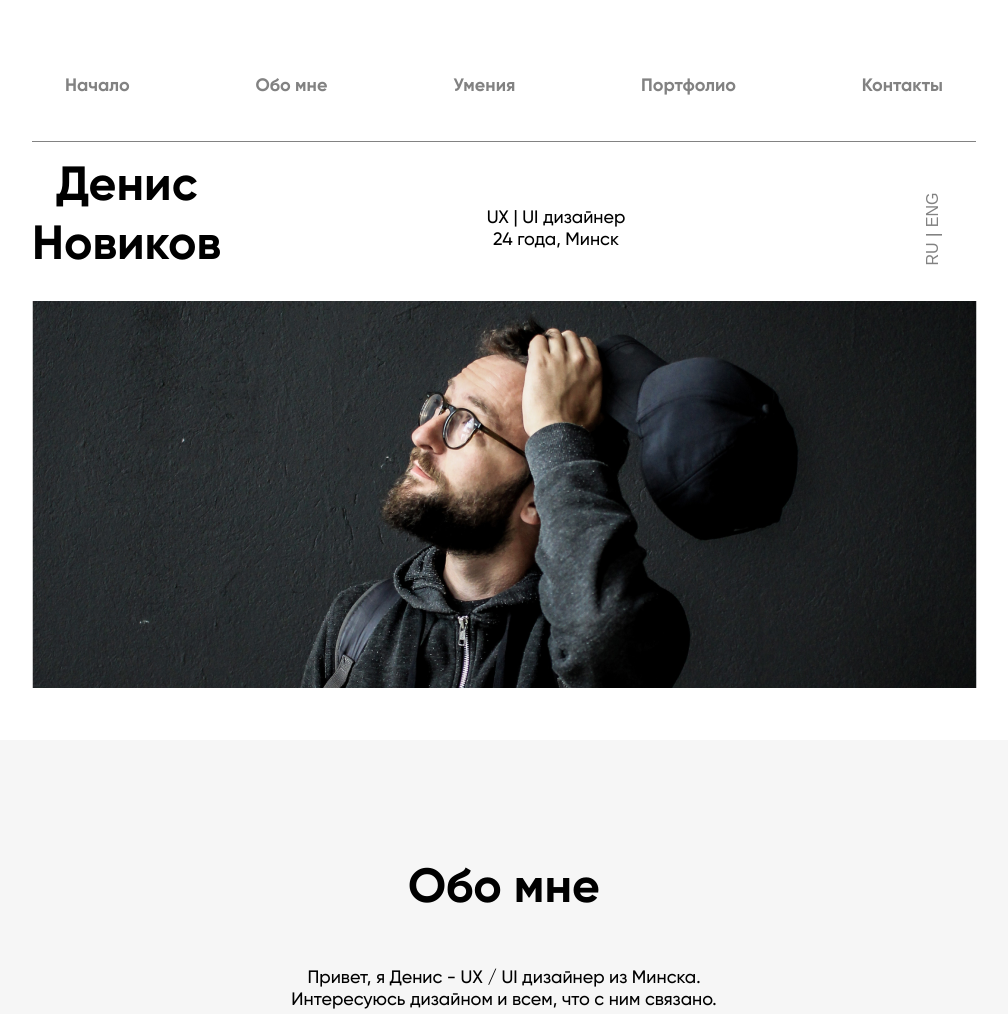
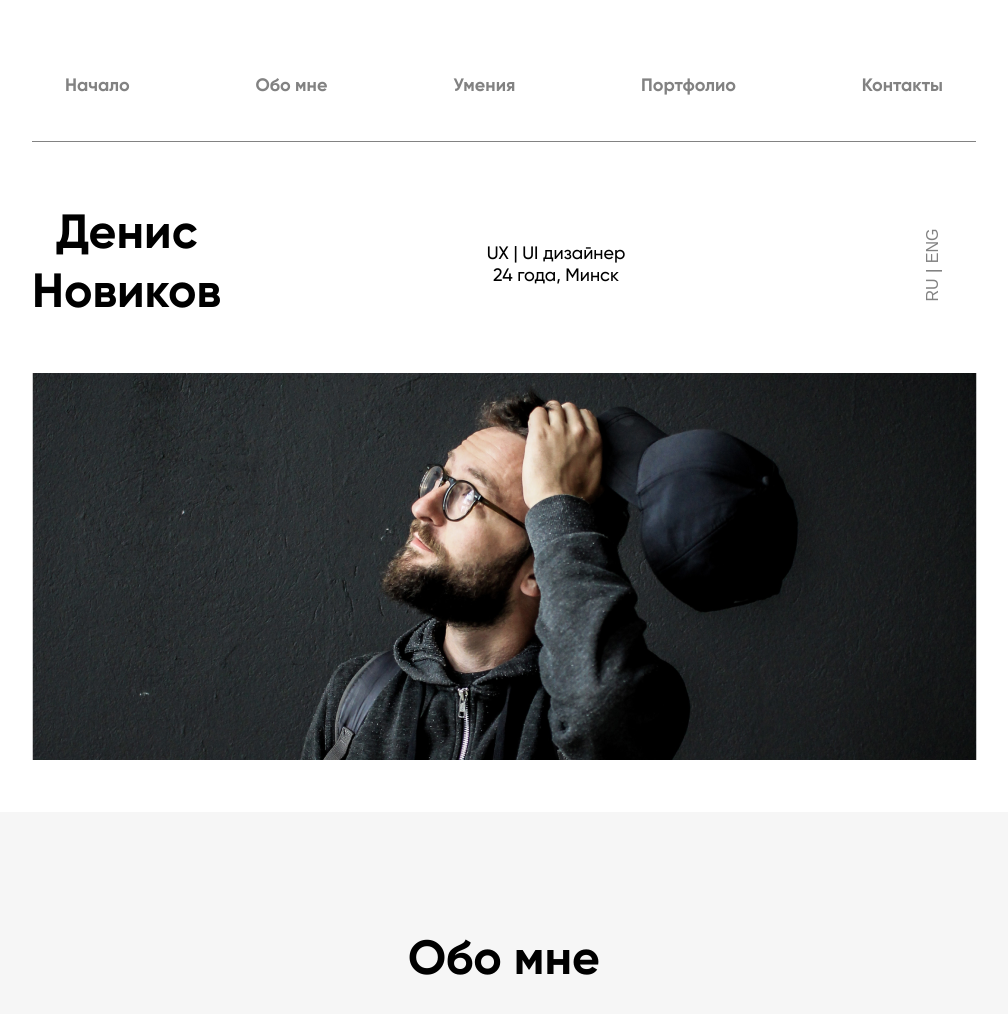
Before and after one commit to mda1232/mda1232, a plain HTML site: page denis_novik/rus_index.html in a window 1280 px wide. Shown: the top 1014 px of the page, without its empty margins (136-1144 px from the left). Drawn offline with nearby package versions, Linux system fonts and the light colour scheme.

Commit message:
Update rus_index.html

```diff
--- a/denis_novik/rus_index.html
+++ b/denis_novik/rus_index.html
@@ -19,7 +19,7 @@
 
 
         <div class="info" id="home">
-            <p class="gb info_m1" style="margin: 0 0  24px 0;">Денис<br>Новиков</p>
+            <p class="gb info_m1">Денис<br>Новиков</p>
             <p class="gm info_m1">UX | UI дизайнер<br>24 года, Минск</p>
             <div class="info_m">
                 <div class="info_m11">
```
